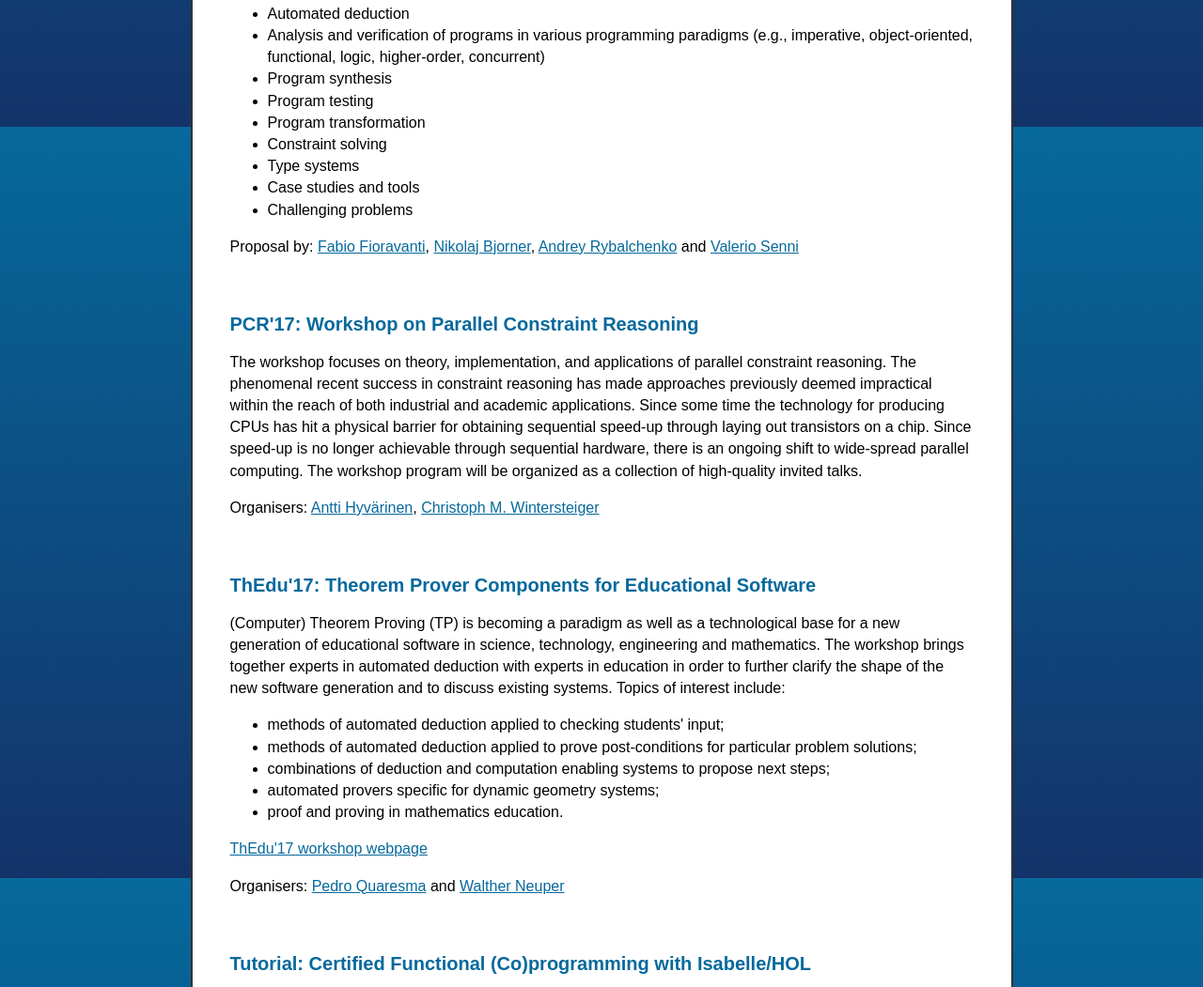
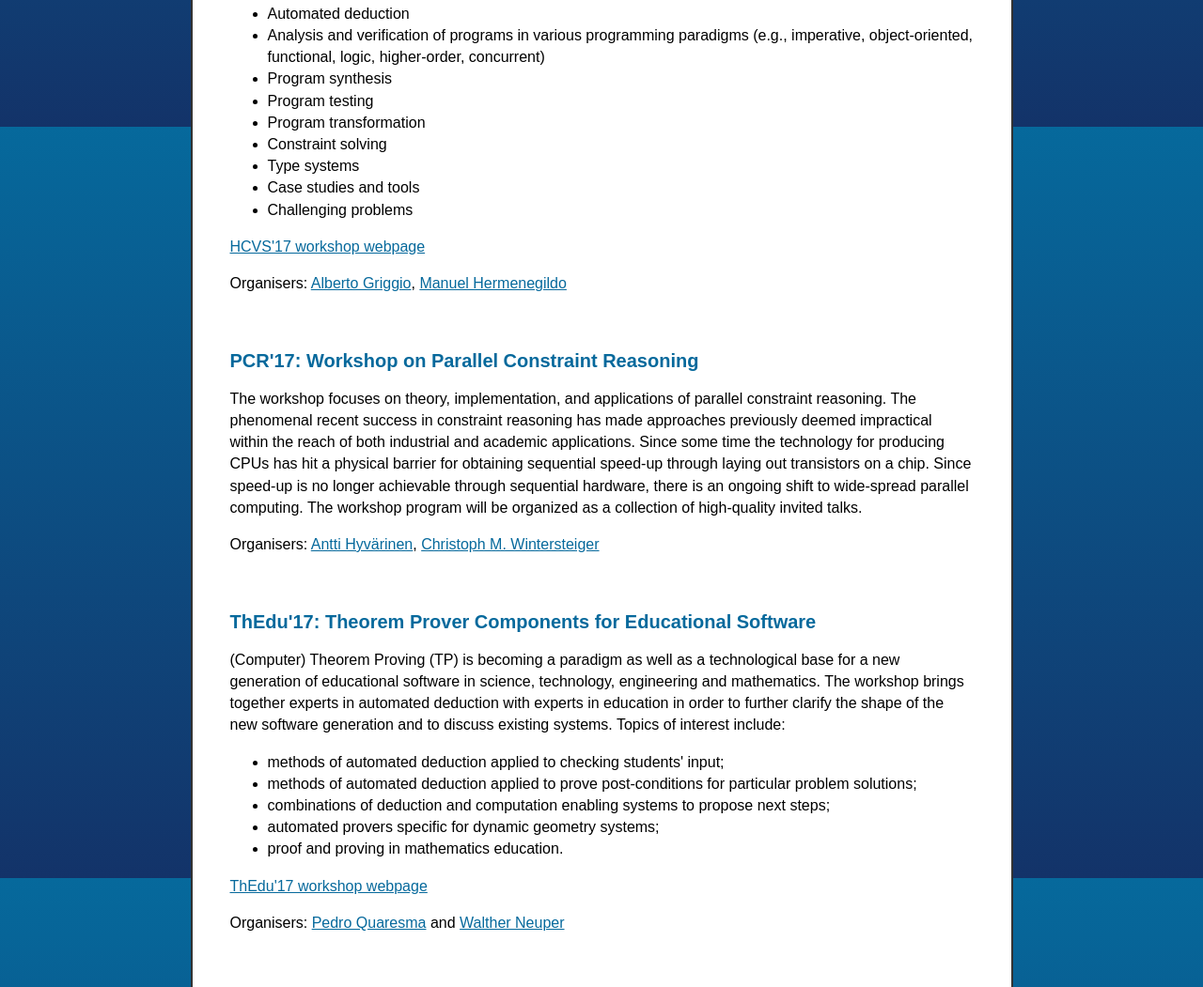
Before and after one commit to myreen/cade26, a plain HTML site: page workshops.html in a window 1280 px wide. Shown: the part 1465-2516 px from the top of the page at 94% size. Drawn offline with Linux system fonts and the light colour scheme.

Commit message:
Update info about HCVS

```diff
--- a/workshops.html
+++ b/workshops.html
@@ -98,11 +98,11 @@ concurrent)</li>
 <li>Challenging problems</li>
 </ul>
 
-<p>Proposal by:
-<a href="http://www.sci.unich.it/~fioravan/">Fabio Fioravanti</a>,
-<a href="https://www.microsoft.com/en-us/research/people/nbjorner/">Nikolaj Bjorner</a>,
-<a href="https://www7.in.tum.de/~rybal/">Andrey Rybalchenko</a> and
-<a href="https://scholar.google.com/citations?user=vM39Bl8AAAAJ&hl=en">Valerio Senni</a></p>
+<p><a href="http://software.imdea.org/Conferences/hcvs17/">HCVS'17 workshop webpage</a></p>
+
+<p>Organisers:
+<a href="https://es-static.fbk.eu/people/griggio/">Alberto Griggio</a>,
+<a href="https://cliplab.org/~herme/">Manuel Hermenegildo</a></p>
 
 
 <br><a id="pcr"></a>
```
Also changed, not shown: workshops.txt.
